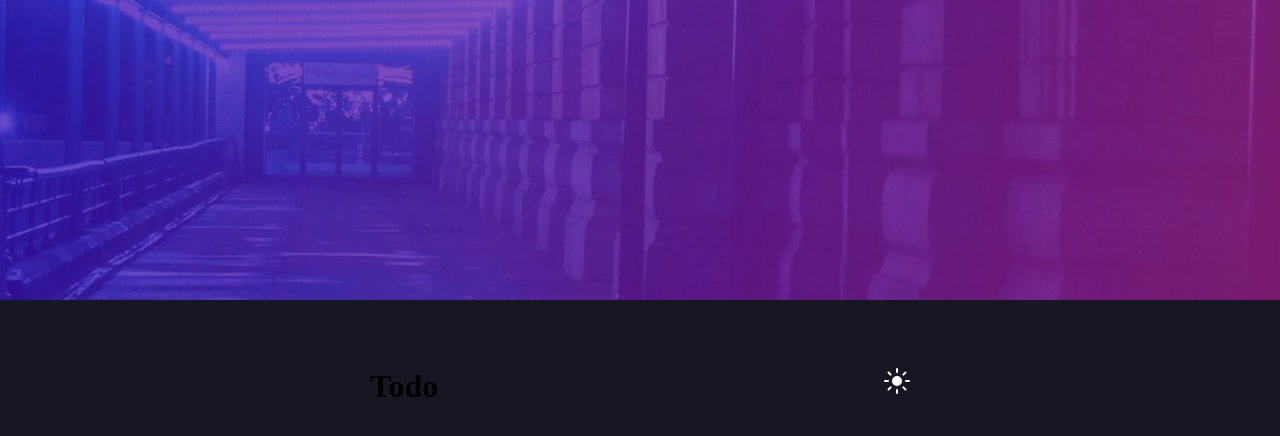
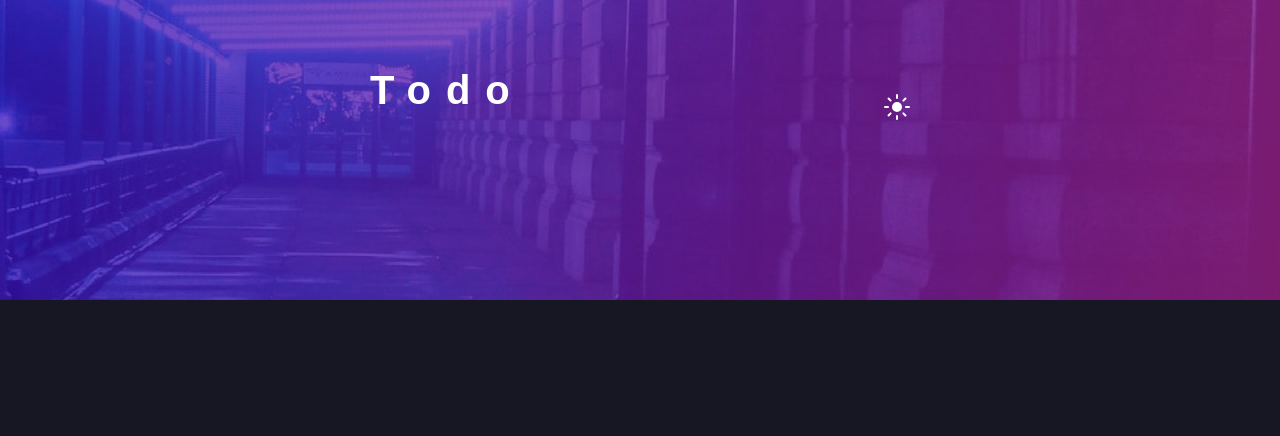
Before and after one commit to Dripcoding/front-end-mentor-todo-app-react, a React (Create React App) app: page / in a window 1280 px wide. Shown: the top 436 px of the page. Built offline with nearby package versions, Linux system fonts and the light colour scheme; a web font is replaced by a local one.

Commit message:
set up header and sun toggle icon. closes #6

```diff
--- a/src/containers/App/App.scss
+++ b/src/containers/App/App.scss
@@ -7,15 +7,27 @@ $background-desktop-light: url("../../assets/images/bg-desktop-light.jpg");
 $background-mobile-light: url("../../assets/images/bg-mobile-light.jpg");
 
 .appContainer__mainContainer {
-	@include flex(column, center, center);
+	@include flex(column, flex-start, center);
 	width: 100%;
 	height: 100vh;
+	padding-top: 70px;
 }
 
 .appContainer__titleContainer {
 	@include flex(row, space-between, flex-start);
 	width: 540px;
 	height: 64px;
+}
+
+h1 {
+	@include text(white, 40px, normal, 700, 15px, 40px, left, capitalize);
+	width: 167px;
+	height: 40px;
+}
+
+svg {
+	align-self: center;
+	margin-top: 10px;
 }
 
 .background-desktop-dark {
```
